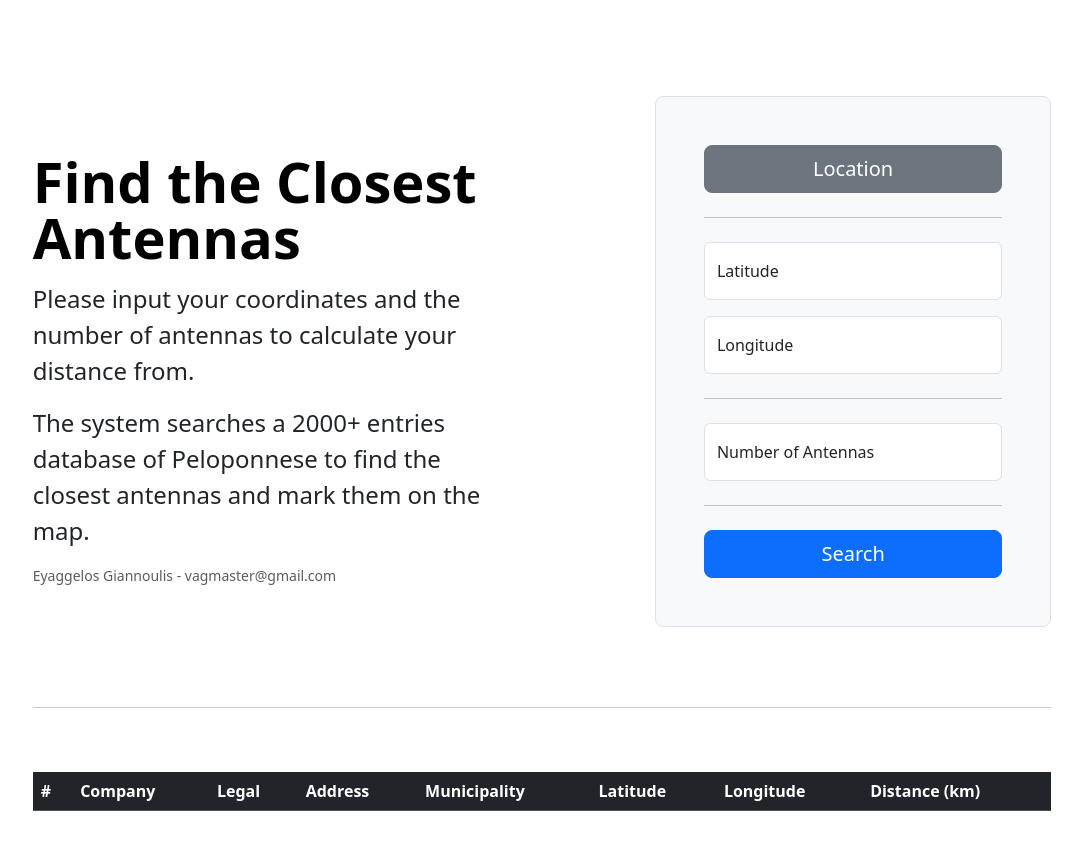
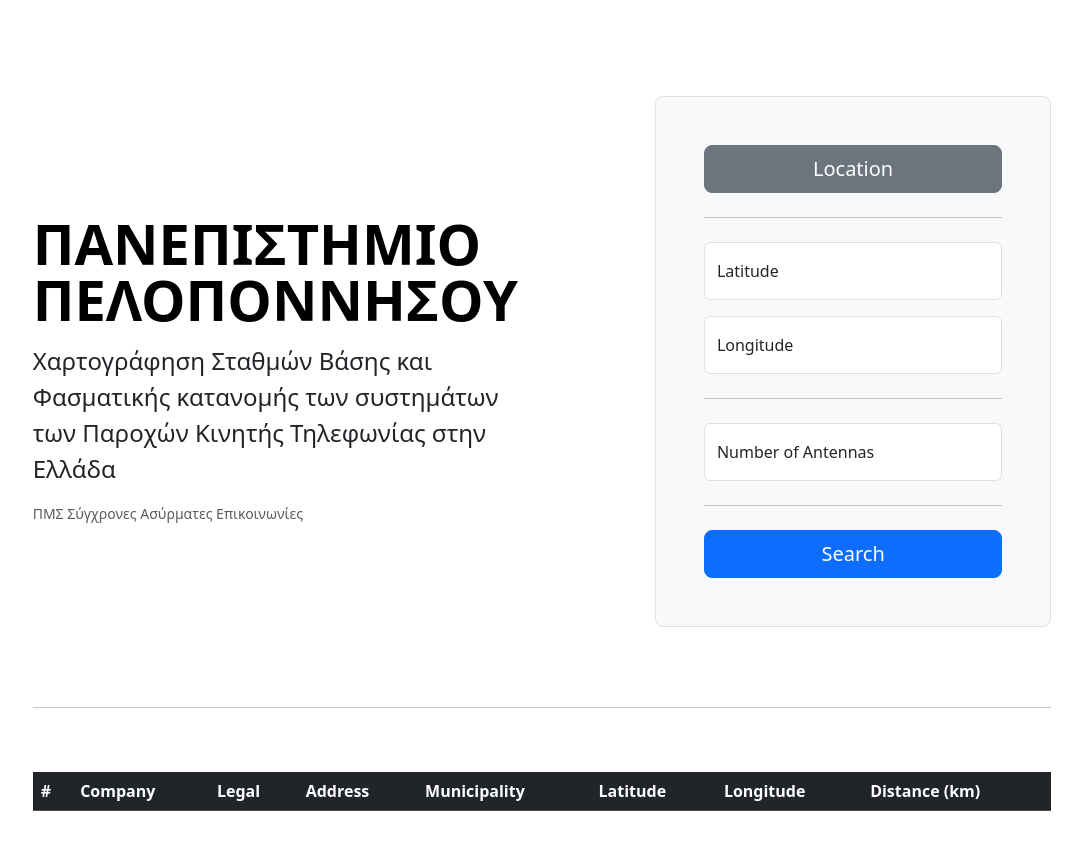
Before and after one commit to egiannoyl/distance, a plain HTML site: page index.html in a window 1280 px wide. Shown: the top 850 px of the page, without its empty margins (98-1180 px from the left). Drawn offline with nearby package versions, Linux system fonts and the light colour scheme; some packages are replaced by stand-ins of ours.

Commit message:
new text corrections+

```diff
--- a/index.html
+++ b/index.html
@@ -183,10 +183,9 @@
   <div class="container col-xl-10 col-xxl-8 px-4 py-5">
     <div class="row align-items-center g-lg-5 py-5">
       <div class="col-lg-7 text-center text-lg-start">
-        <h1 class="display-4 fw-bold lh-1 text-body-emphasis mb-3">Find the Closest Antennas</h1>
-        <p class="col-lg-10 fs-4">Please input your coordinates and the number of antennas to calculate your distance from.</p>
-        <p class="col-lg-10 fs-4">The system searches a 2000+ entries database of Peloponnese to find the closest antennas and mark them on the map.</p>
-        <small class="text-body-secondary">Eyaggelos Giannoulis - vagmaster@gmail.com</small>
+        <h1 class="display-4 fw-bold lh-1 text-body-emphasis mb-3">ΠΑΝΕΠΙΣΤΗΜΙΟ ΠΕΛΟΠΟΝΝΗΣΟΥ</h1>
+        <p class="col-lg-10 fs-4">Χαρτογράφηση Σταθμών Βάσης και Φασματικής κατανομής των συστημάτων των Παροχών Κινητής Τηλεφωνίας στην Ελλάδα</p>
+        <small class="text-body-secondary">ΠΜΣ Σύγχρονες Ασύρματες Επικοινωνίες</small>
       </div>
       <div class="col-md-10 mx-auto col-lg-5">
         <form class="p-4 p-md-5 border rounded-3 bg-body-tertiary">
```
